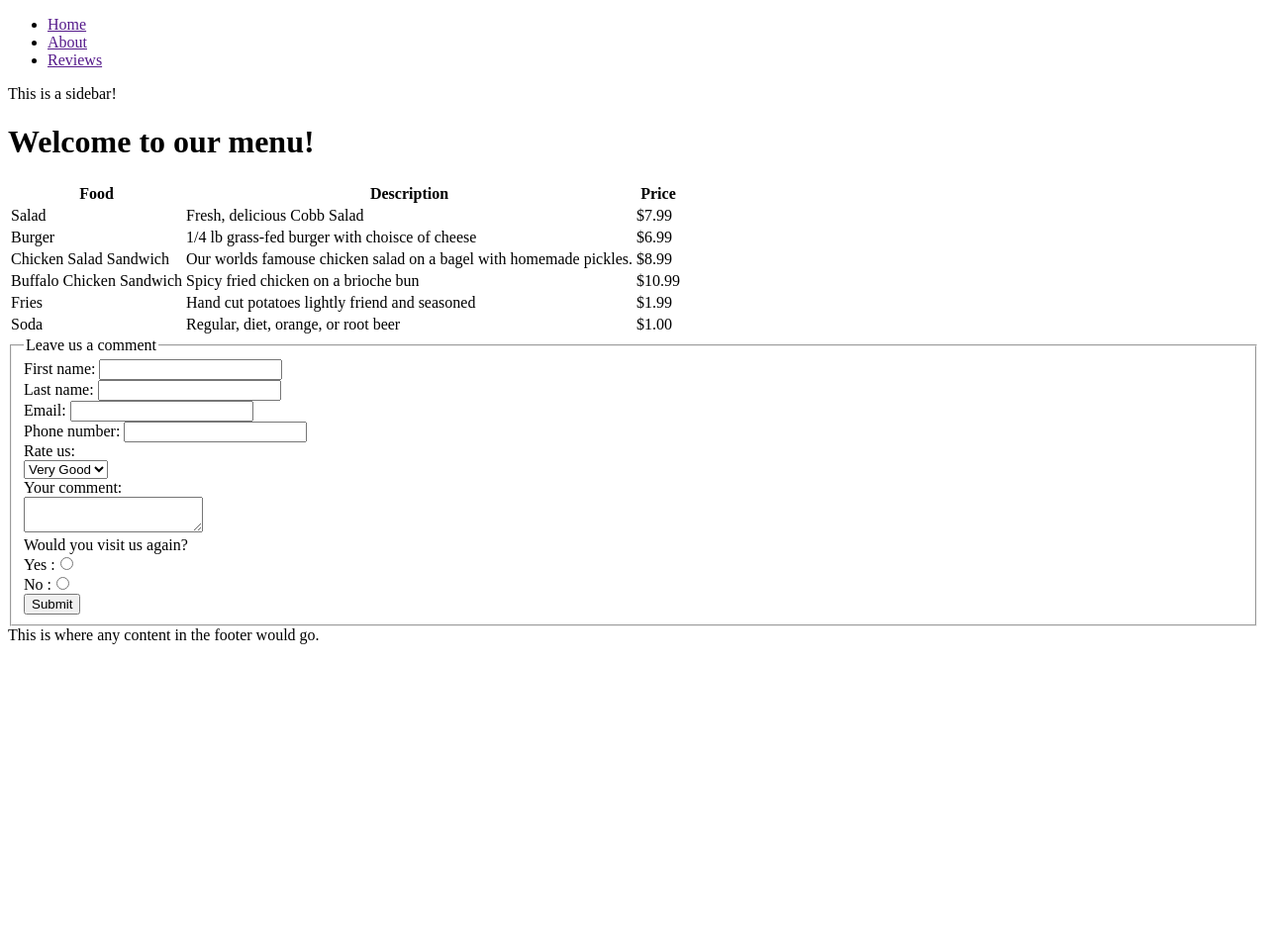
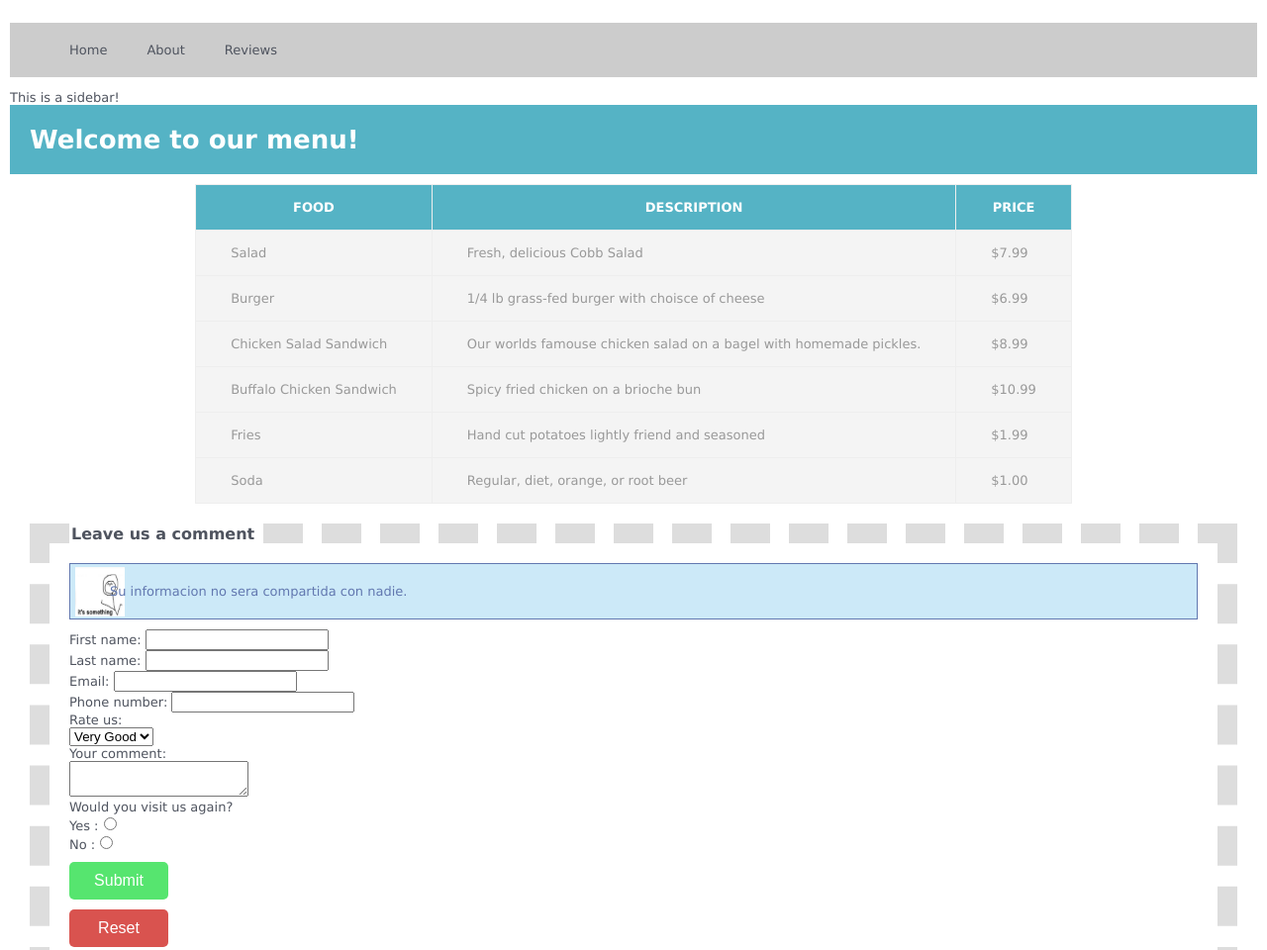
Before and after one commit to vacm29/ReastaurantMenu, a plain HTML site: page index.html in a window 1280 px wide. Shown: the top 960 px of the page at 99% size. Before the commit the page ends 800 px from the top, so only its background shows below. Drawn offline with Linux system fonts and the light colour scheme.

Commit message:
Actualizacion con estilos

```diff
--- /dev/null
+++ b/css/index.css
@@ -0,0 +1,102 @@
+body{
+	font-family: verdana, sans-serif;
+	font-size: 13px;
+	color: #4F545F;
+	margin: 0;
+	padding: 10px;
+}
+h1{
+	background-color: #55B3C5;
+	margin: 0;
+	padding: 20px;
+	color: white;
+}
+fieldset{
+	margin: 20px;
+	padding: 20px;
+	border: 20px dashed #DDDDDD;
+}
+legend{
+	font-size:16px;
+	font-weight: 900;
+}
+fieldset > span{
+	color: #6278B0;
+	padding: 20px 40px;
+	display: block; /*block convierte a un bloque a que sea en linea.*/
+	/*background-color: #CCE9F8;*/
+	background: url('./../img/its_something_meme.jpg') no-repeat center left 5px #CCE9F8;
+	background-size: 50px 50px;
+	border: 1px solid #6278B0;
+	margin-bottom: 10px;
+}
+.formElement{
+	padding: 5px 10px;
+	width: 300px;
+}
+select [name=rate]{
+	font-soize: 14px;
+	width: 250px;
+}
+#submitB, #resetB {
+	padding: 10px 20px;
+	font-size: 16px;
+	border: 0;
+	color: white;
+	border-radius: 5px;
+	margin-top: 10px;
+	width: 100px;
+	text-align: center;
+}
+#submitB {
+	background-color: #56E56F;
+}
+#submitB:hover {
+	background-color: black;
+}
+#resetB {
+	background-color: #d9534f;
+}
+.clickable:hover{
+	cursor: pointer;
+	opacity: 0.8;
+}
+table{
+	border: 1px solid #eee;
+	margin: 10px auto;
+	border-collapse: collapse;
+}
+th, td{
+	color: #999;
+	border: 1px solid #eee;
+	padding: 15px 35px;
+}
+th{
+	color: white;
+	background-color: #55b3c5;
+	text-transform: uppercase;
+}
+td{
+	background-color:#f4f4f4;
+}
+td:hover{
+	color:#555;
+}
+ul{
+	background-color: #ccc;
+	list-style:none;
+	overflow: hidden;
+}
+li{
+	float:left;
+	padding: 20px;
+}
+li>a{
+	text-decoration: none;
+	color: #4f545f;
+}
+li:hover{
+	cursor: pointer;
+	color: white;
+	background-color: #999;
+}
--- a/index.html
+++ b/index.html
@@ -1,6 +1,7 @@
 <!DOCTYPE html>
 <html>
 	<head>
+		<link href="./css/index.css" rel="stylesheet" type="text/css"/>
 		<title>
 			Restaurante Menu
 		</title>
@@ -116,24 +117,27 @@
 			<legend>
 				Leave us a comment
 			</legend>
+			<span>
+				Su informacion no sera compartida con nadie.
+			</span>
 			<div>
 				<label>
-					First name: <input type="text" id="fname" />
+					First name: <input type="text" id="fname" class='.formElement'/>
 				</label>
 			</div>
 			<div>
 				<label>
-					Last name: <input type="text" id="lname" />
+					Last name: <input type="text" id="lname" class='.formElement'/>
 				</label>
 			</div>
 			<div>
 				<label>
-					Email: <input type="text" id="email" />
+					Email: <input type="email" id="email" class='.formElement' />
 				</label>
 			</div>
 			<div>
 				<label>
-					Phone number: <input type="text" id="Pnumber" />
+					Phone number: <input type="text" id="Pnumber" class='.formElement'/>
 				</label>
 			</div>
 			<div>
@@ -182,8 +186,13 @@
 				</label>
 			</div>
 			<div>
-				<button name="submit">
+				<button name="submit" id='submitB' class='clickable'>
 					Submit
+				</button>
+			</div>
+			<div>
+				<button name="reset" id='resetB' class='clickable'>
+					Reset
 				</button>
 			</div>
 		</fieldset>
```
Also changed, not shown: img/its_something_meme.jpg (added), 2 other files.
